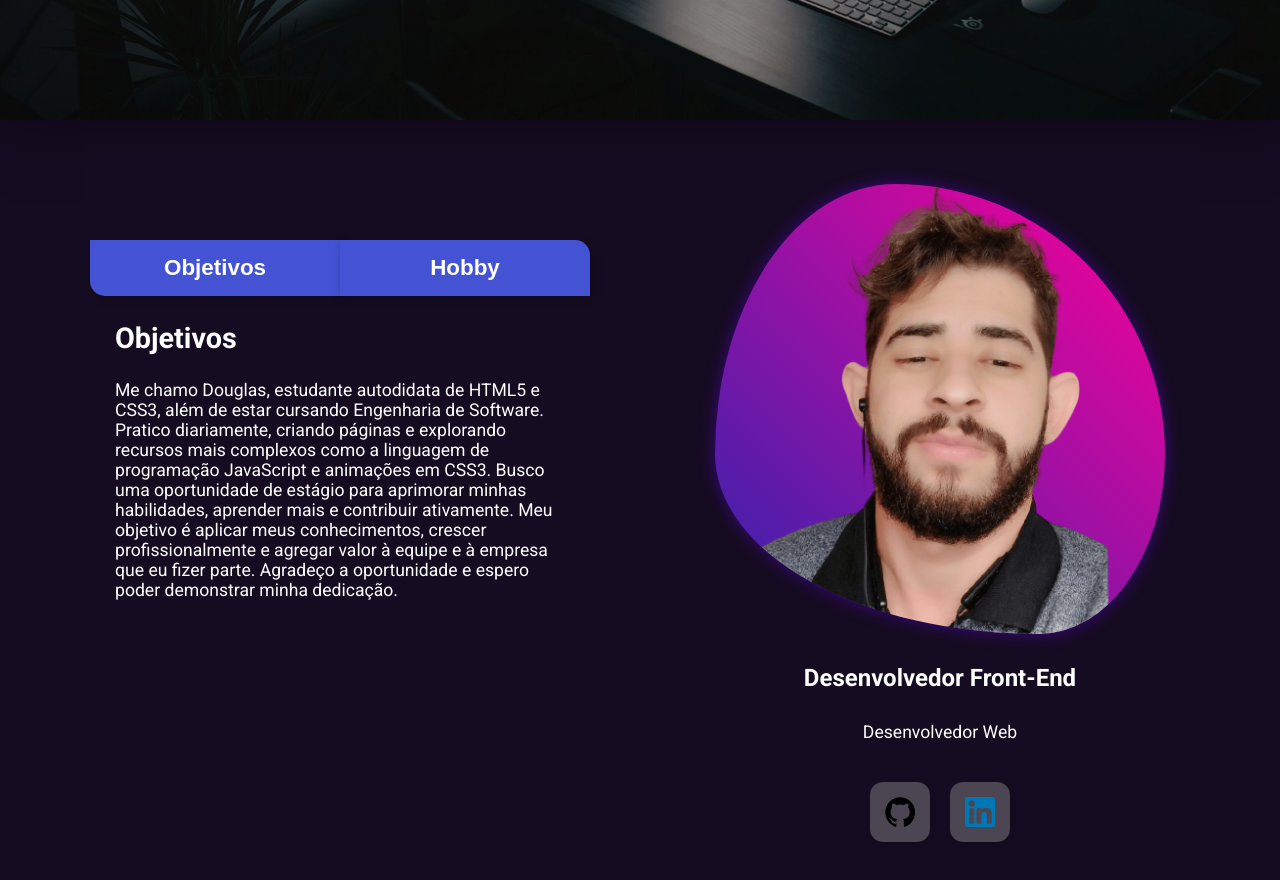
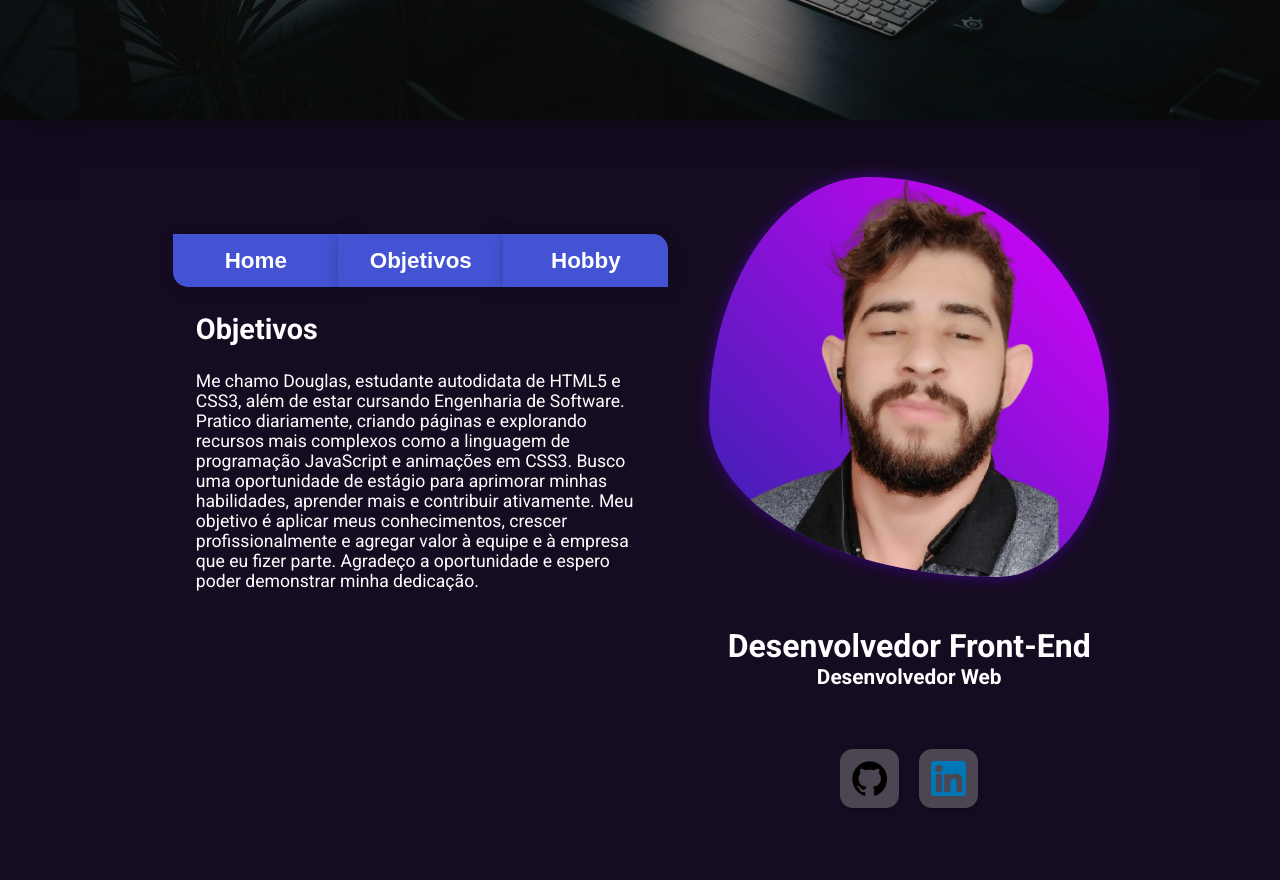
Before and after one commit to DouglasMatos17/Portfolio, a React (Vite) app: page / in a window 1280 px wide. Shown: the part 680-1560 px from the top of the page. Built offline with nearby package versions, Linux system fonts and the light colour scheme.

Commit message:
correções header e inicio da responsividade profile

```diff
--- a/src/Componentes/Header/HeaderStyler.jsx
+++ b/src/Componentes/Header/HeaderStyler.jsx
@@ -95,15 +95,14 @@ const Nav = styled.nav`
     }
 `;
 
-const Logo = styled.image`
+const Logo = styled.div`
+    display: flex;
     width: 45px;
     height: 45px;
     background-image: url(${(props)=>props.theme.darkMode? 'logoDark.png' : 'logoLight.png'});
     background-position: center;
     background-size: cover;
-    border: none;
     position: absolute;
-    top: center;
     left: 3%;
 `;
 
--- a/src/Componentes/Lobby/LobbySectionStyler.jsx
+++ b/src/Componentes/Lobby/LobbySectionStyler.jsx
@@ -45,14 +45,14 @@ const Section = styled.section`
     & h1{
         font-size: 5rem;
         font-weight: 700;
-        background-image: linear-gradient(-45deg, #4f41d4 0%, #f325a1 100%);
+        background-image: linear-gradient(-45deg, #4f41d4 0%, #e100ff 100%);
         background-clip: text; //Deixa o background apenas no fundo das letras
         -webkit-background-clip: text; //Compatibidade a versoes antigas de navegadores
         color: transparent; //Necessário para que o Background fique visivel
     }
 
     & .titulo{
-            background-image: linear-gradient(-45deg, #4f41d4 0%, #f325a1 100%);
+            background-image: linear-gradient(-45deg, #4f41d4 0%, #cc00ff 100%);
             border-radius: 15px;
             padding: 10px 25px;
     }
--- a/src/Componentes/Profile/ProfileSection.jsx
+++ b/src/Componentes/Profile/ProfileSection.jsx
@@ -13,6 +13,10 @@ function ProfileSection(){
         objetivos:{
             titulo:'Objetivos',
             content: 'Me chamo Douglas, estudante autodidata de HTML5 e CSS3, além de estar cursando Engenharia de Software. Pratico diariamente, criando páginas e explorando recursos mais complexos como a linguagem de programação JavaScript e animações em CSS3. Busco uma oportunidade de estágio para aprimorar minhas habilidades, aprender mais e contribuir ativamente. Meu objetivo é aplicar meus conhecimentos, crescer profissionalmente e agregar valor à equipe e à empresa que eu fizer parte. Agradeço a oportunidade e espero poder demonstrar minha dedicação.'
+        },
+        home:{
+            titulo:'Home',
+            content: 'Lorem ipsum dolor sit amet consectetur adipisicing elit. Doloribus earum quam esse ab maxime ut corporis quibusdam et placeat vitae beatae natus at, magnam, quae temporibus sed. Culpa, at veritatis.Dignissimos autem possimus quam hic magnam quaerat veniam vitae sapiente illum! Architecto eligendi atque numquam, commodi inventore nulla repellendus, voluptas aliquid assumenda debitis tempora enim facilis totam quia voluptatum autem.Amet recusandae perferendis iusto, rerum tempora hic minus, cupiditate, sed itaque illo magni qui? Error fuga debitis obcaecati nihil dolores tempora ipsam nobis magnam expedita maxime. Fuga velit ipsa repellat?'
         }
     }
 
@@ -25,20 +29,26 @@ function ProfileSection(){
         <>
         <Section $ConteudoProps={conteudo}>
             <Contest key={conteudoAtual}>
-                <button className='btnLeft' onClick={() => trocarConteudo('objetivos')}>Objetivos</button>
-                <button className='btnRight' onClick={() => trocarConteudo('hobby')}>Hobby</button>
-                <h2>{conteudo[conteudoAtual].titulo}</h2>
-                <p>{conteudo[conteudoAtual].content}</p>
+                <nav>
+                    <button className='btnHome' onClick={() => trocarConteudo('home')}>Home</button>
+                    <button className='btnObjetivos' onClick={() => trocarConteudo('objetivos')}>Objetivos</button>
+                    <button className='btnHobby' onClick={() => trocarConteudo('hobby')}>Hobby</button>
+                </nav>
+                <h2 className='contestH2'>{conteudo[conteudoAtual].titulo}</h2>
+                <p className='contestP'>{conteudo[conteudoAtual].content}</p>
             </Contest>
+
             <Profile>
-                <aside>
+                <div className='divPerfil'>
                     <img src="Perfil.png" alt="Foto de Perfil" />
-                </aside>
-                <h2>Desenvolvedor Front-End</h2>
-                <p>Desenvolvedor Web</p>
-                <div>
-                    <a><img src="github.png" alt=""/></a>
-                    <a><img src="linkedin.png" alt=""/></a>
+                </div>
+                <div className='divTitulo'>
+                    <h2>Desenvolvedor Front-End</h2>
+                    <p className='tituloP'>Desenvolvedor Web</p>
+                </div>
+                <div className='divSocial'>
+                    <a><img src="github.png" alt="Logo GitHub"/></a>
+                    <a><img src="linkedin.png" alt="Logo Linkedin"/></a>
                 </div>
             </Profile>
         </Section>
--- a/src/Componentes/Profile/ProfileSectionSyler.jsx
+++ b/src/Componentes/Profile/ProfileSectionSyler.jsx
@@ -13,103 +13,151 @@ const Section = styled.section`
     display: flex;
     justify-content: center;
     align-items: center;
-    height: 75vh;
-    min-height: 800px;
-    gap: 100px;
+    height: 95vh;
+    min-height: 600px;
+    gap: 3vw;
     color: ${(props)=> props.theme.temacores.color[props.theme.darkMode? 'dark' : 'light'].colorFont};
     background-color: ${(props) => props.theme.temacores.color[props.theme.darkMode ? 'dark' : 'light'].prim};
     transition: all .2s;
+
+    @media (max-width: 900px) {
+        flex-direction: column-reverse;
+        height: auto;
+        padding-top: 100px;
+    }
 `;
 
 const Contest = styled.article`
-    width: 500px;
+    max-width: 500px;
     height: 70%;
     border-radius: 15px;
 
+    @media (max-width: 1300px) {
+        min-width: 400px;
+    }
+
+    @media (max-width: 900px) {
+        max-width: 700px;
+        min-width: 300px;
+        margin: 40px;
+    }
+
+    & nav{
+        display: flex;
+        height: 10%;
+        justify-content: center;
+
         & button{
+            width: 33%;
             background-color: ${(props)=> props.theme.temacores.color[props.theme.darkMode? 'dark': 'light'].quate};
             border: none;
-        width: 50%;
             color: ${(props)=> props.theme.temacores.color.dark.colorFont};
-        height: 10%;
+            height: 100%;
             cursor: pointer;
             font-size: 1.4rem;
             font-weight: 600;
-        box-shadow: 2px 2px 10px rgba(0, 0, 0, 0.300);
+            box-shadow: 2px 2px 15px rgba(0, 0, 0, 0.300);
             transition: all .4s;
 
+            @media (max-width: 900px) {
+                height: 50px;
             }
-    & .btnLeft{
+
+
+        }
+        & .btnHome{
             border-bottom-left-radius: 15px;
         }
-
-    & .btnRight{
+        & .btnHobby{
             border-top-right-radius: 15px;
         }
-
         & button:hover{
             background-color: rgba(128, 128, 128, 0.200);
             color: ${(props)=> props.theme.temacores.color[props.theme.darkMode? 'dark': 'light'].colorFont};
         }
-
-    & h2{
+    }
+    & .contestH2{
         margin: 25px;
         font-weight: 700;
         font-size: 1.8rem;
         animation: ${fadeIn} 2s ease forwards;
     }
 
-    & p{
+    & .contestP{
         margin: 25px;
         font-size: 1.1rem;
         animation: ${fadeIn} 2s ease forwards;
     }
 `;
 
-const Profile = styled.div`
+
+
+
+
+const Profile = styled.aside`
     display: flex;
     flex-direction: column;
     align-items: center;
     justify-content: center;
-    width: 500px;
+    max-height: 500px;
     height: 70%;
     border-radius: 15px;
-    gap: 30px;
+    gap: 50px;
+
+    @media (max-width: 1300px) {
+        min-width: 400px;
+    }
+
+    @media (max-width: 900px) {
+        margin: 60px;
+        padding: 50px;
+    }
 
 
-    & aside{
+    & .divPerfil{
+        display: flex;
+        max-width: 400px;
+        flex-direction: column;
+        border-radius: 40% 60% 28% 72% / 60% 60% 40% 40% ;
+        box-shadow: 0px 0px 15px rgba(63, 6, 138, 0.911);
+        background-image: linear-gradient(45deg, #3023AE 0%, #e100ff 100%);
+        & img{
+            border-radius: 40% 60% 28% 72% / 60% 60% 40% 40%;
+        }
+        @media (max-width: 900px) {
+            max-width: 80vw;
+    }
+    }
+    & .divTitulo{
         display: flex;
         flex-direction: column;
-        width: 350;
-        height: 350;
-        border-radius: 40% 60% 28% 72% / 60% 60% 40% 40% ;
-        box-shadow: 0px 0px 15px rgba(63, 6, 138, 0.911);
-        background-image: linear-gradient(45deg, #3023AE 0%, #FF0099 100%);
-    }
-
-    & aside img{
-        width: 450px;
-        border-radius: 40% 60% 28% 72% / 60% 60% 40% 40%;
-    }
+        align-items: center;
 
         & h2{
-        font-size: 1.5rem;
+            font-size: 2rem;
             font-weight: 700;
         }
-
         & p{
-        font-size: 1.1rem;
+            font-size: 1.3rem;
+            font-weight: 700;
+        }
+    }
+    & .divSocial{
+        font-size: 1.4rem;
         font-weight: 400;
-    }
-
-    & div a img{
-        width: 30px;
+        & img{
+            width: 35px;
             background-color: rgba(128, 128, 128, 0.500);
             box-shadow: 1px 1px 5px rgba(0, 0, 0, 0.300);
-        padding: 15px;
+            padding: 12px;
             border-radius: 13px;
             margin: 10px;
             cursor: pointer;
+            transition: all .3s;
+        }
+        & img:hover {
+            transform: scale(112%);
+        }
     }
 `;
 
```
Lines whose indentation alone changed are shown as unchanged.
